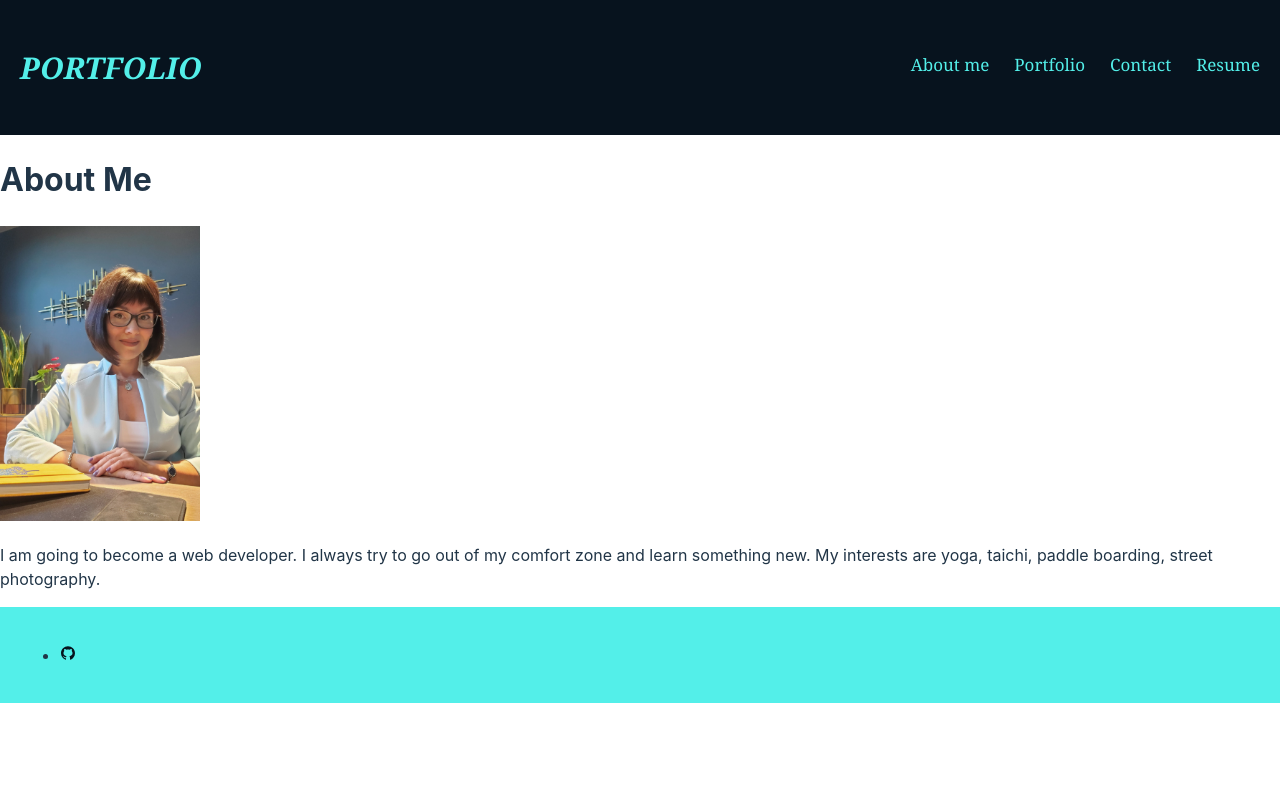
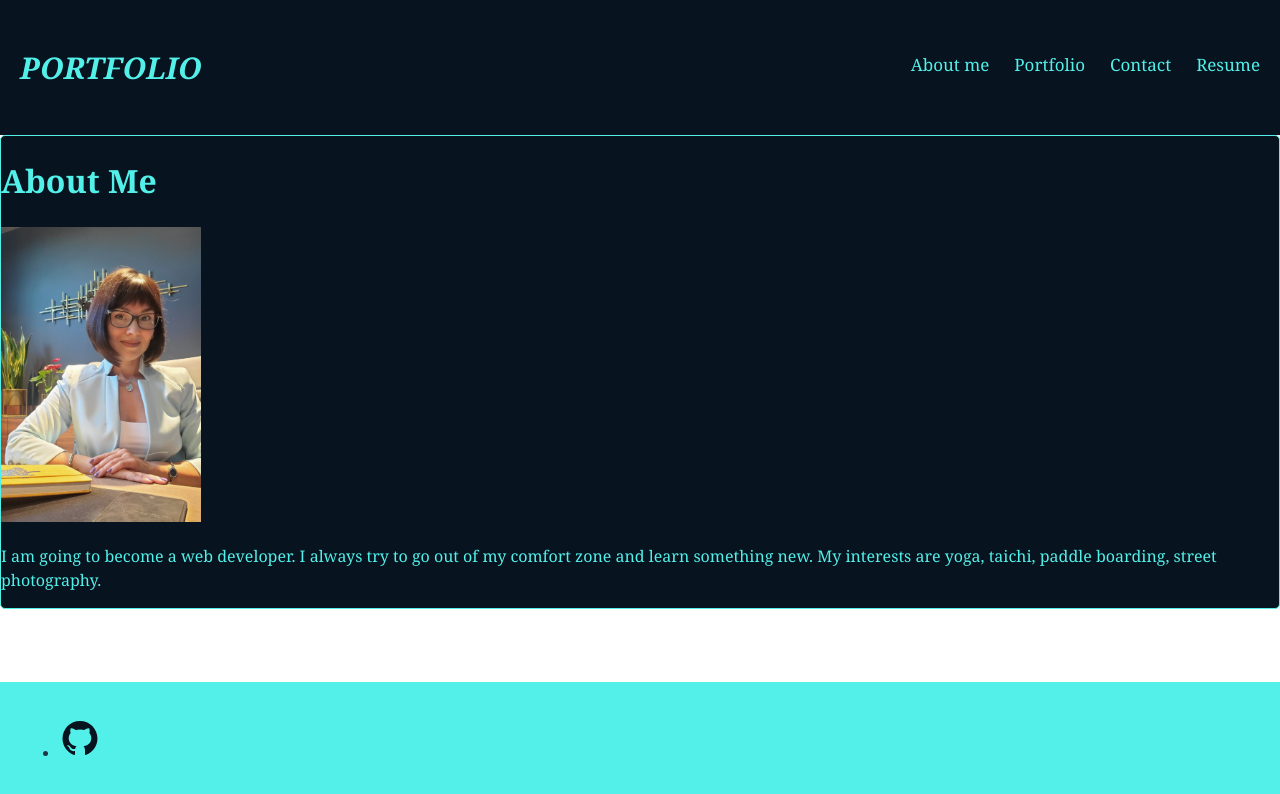
Before and after one commit to explorer7733/AnnaK-react-portfolio, a React (Vite) app in the folder AnnaK-React-Portfolio/: page / in a window 1280 px wide. Shown: the top 794 px of the page. Built offline with nearby package versions, Linux system fonts and the light colour scheme.

Commit message:
modify Footer.jsx, Aboutme.jsx, Portfolio.jsx, App.css

```diff
--- a/AnnaK-React-Portfolio/src/App.css
+++ b/AnnaK-React-Portfolio/src/App.css
@@ -12,7 +12,6 @@
   --italic: italic;
 }
 
-
 /* CSS for body */
 html,
 body {
@@ -22,15 +21,12 @@ body {
   height: 100%;
 }
 
-
 /* CSS for Header.jsx */
 header {
   font-family: var(--cambria);
   color: var(--aqua);
   background-color: var(--dark-blue);
   padding: 20px;
-  /*margin-top: 20px;
-  margin-bottom: 10px;*/
   position: relative;
   width: 100%;
   box-sizing: border-box;
@@ -77,6 +73,32 @@ a {
   color: var(--white);
 }
 
+/* CSS for About me page */
+.aboutme {
+  display: flex;
+  flex-direction: column;
+  min-height: 100%;
+  flex-grow: 1;
+  justify-content: center;
+  border-radius: 5px;
+  border: 1px solid var(--aqua);
+  background-color: var(--dark-blue);
+  color: var(--aqua);
+  font-family: var(--cambria);
+}
+
+/* CSS for Portfolio */
+.portfolio {
+  display: flex;
+  flex-wrap: wrap;
+  min-height: 80vh;
+  flex-grow: 1;
+  justify-content: center;
+  border-radius: 5px;
+  border: 1px solid var(--aqua);
+  background-color: var(--dark-blue);
+}
+
 /* CSS for Projects*/
 .project-card {
   width: 300px;
@@ -97,6 +119,7 @@ a {
   color: var(--aqua);
   text-decoration: none;
   font-family: var(--cambria);
+  text-align: left;
 }
 
 .project-title:hover {
@@ -116,17 +139,27 @@ a {
   right: 15px;
   color: var(--aqua);
   text-decoration: none;
-  margin-right: 10px;
+  margin-right: 0;
 }
 
 .repo-link:hover {
   color: var(--white);
 }
 
-.portfolio {
+/* CSS for Contact */
+.contact-page {
+  background-color: var(--dark-blue);
+  color: var(--aqua);
+  text-align: left;
+  margin-left: 0;
+  min-width: 320px;
   display: flex;
-  flex-wrap: wrap;
-  justify-content: center;
+  flex-direction: column;
+  min-height: 100%;
+  flex-grow: 1;
+  border-radius: 5px;
+  border: 1px solid var(--aqua);
+  font-family: var(--cambria);
 }
 
 /* CSS for Resume */
@@ -134,10 +167,16 @@ a {
   width: auto;
   background-color: var(--dark-blue);
   color: var(--aqua);
-  font: var(--cambria);
   text-align: left;
   margin-left: 0;
   min-width: 320px;
+  display: flex;
+  flex-direction: column;
+  min-height: calc(100vh - 137px);
+  flex-grow: 1;
+  border-radius: 5px;
+  border: 1px solid var(--aqua);
+  font-family: var(--cambria);
 }
 
 /* CSS for Footer.jsx */
@@ -147,10 +186,13 @@ footer {
   box-sizing: border-box;
   margin: 0;
   padding: 20px;
+  position: fixed;
+  bottom: 0;
 }
 
 .container ul li a {
   color: var(--dark-blue);
+
 }
 
 @keyframes logo-spin {
--- a/AnnaK-React-Portfolio/src/components/Footer.jsx
+++ b/AnnaK-React-Portfolio/src/components/Footer.jsx
@@ -4,7 +4,7 @@ function Footer() {
         <footer>
             <div className="container">
                 <ul>
-                    <li><a href="https://github.com/explorer7733"><AiFillGithub /></a></li>
+                    <li><a href="https://github.com/explorer7733"><AiFillGithub size={40} /></a></li>
                 </ul>
             </div>
         </footer>
--- a/AnnaK-React-Portfolio/src/pages/Aboutme.jsx
+++ b/AnnaK-React-Portfolio/src/pages/Aboutme.jsx
@@ -1,7 +1,7 @@
 import personalPhoto from '../assets/personal-photo.jpg'
  function Aboutme() {
     return (
-        <div>
+        <div className="aboutme">
             <h1>About Me</h1>
             <div>
                 <img src={personalPhoto} alt="personal photo" className="photo" />
--- a/AnnaK-React-Portfolio/src/pages/Portfolio.jsx
+++ b/AnnaK-React-Portfolio/src/pages/Portfolio.jsx
@@ -1,5 +1,7 @@
 import Project from "../components/Project";
 import AstroWhisper from "../assets/AstroWhisper app.png";
+import WhatchMyPetapp from "../assets/Whatch My Pet app.png";
+import PhotoBlog from "../assets/Street photography blog.png";
 
 const Portfolio = () => {
     const projects = [
@@ -11,7 +13,13 @@ const Portfolio = () => {
         },
         {
             title: "Watch My Pet App",
-            image: '/path/to/Watch My Pet App.png',
+            image: WhatchMyPetapp,
+            deployedLink: 'https://watch-my-pet.onrender.com/',
+            repoLink: 'https://github.com/tjmcd2010/Watch-My-Pet'
+        },
+        {
+            title: "Street Photography Blog",
+            image: PhotoBlog,
             deployedLink: 'https://watch-my-pet.onrender.com/',
             repoLink: 'https://github.com/tjmcd2010/Watch-My-Pet'
         }
```
